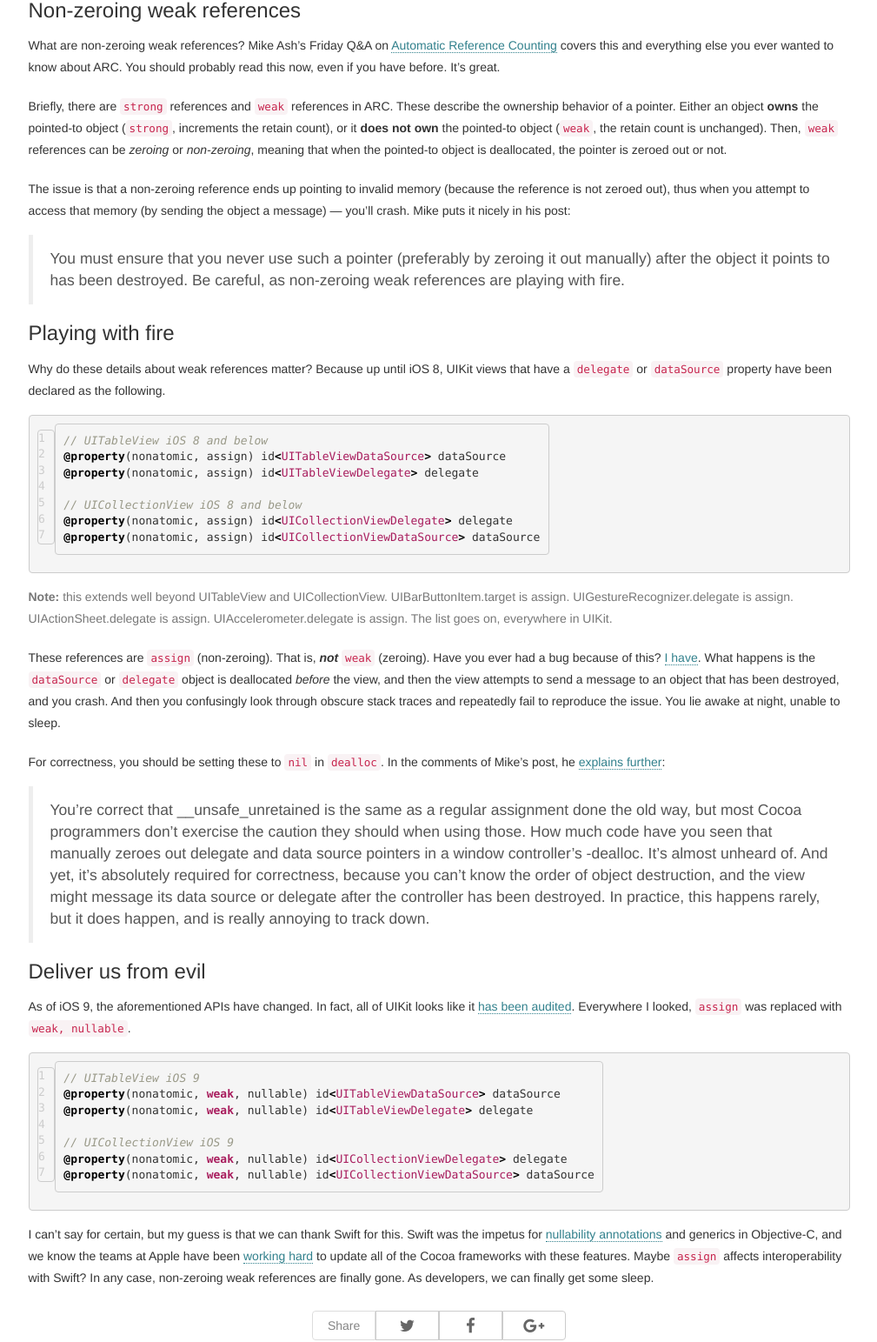
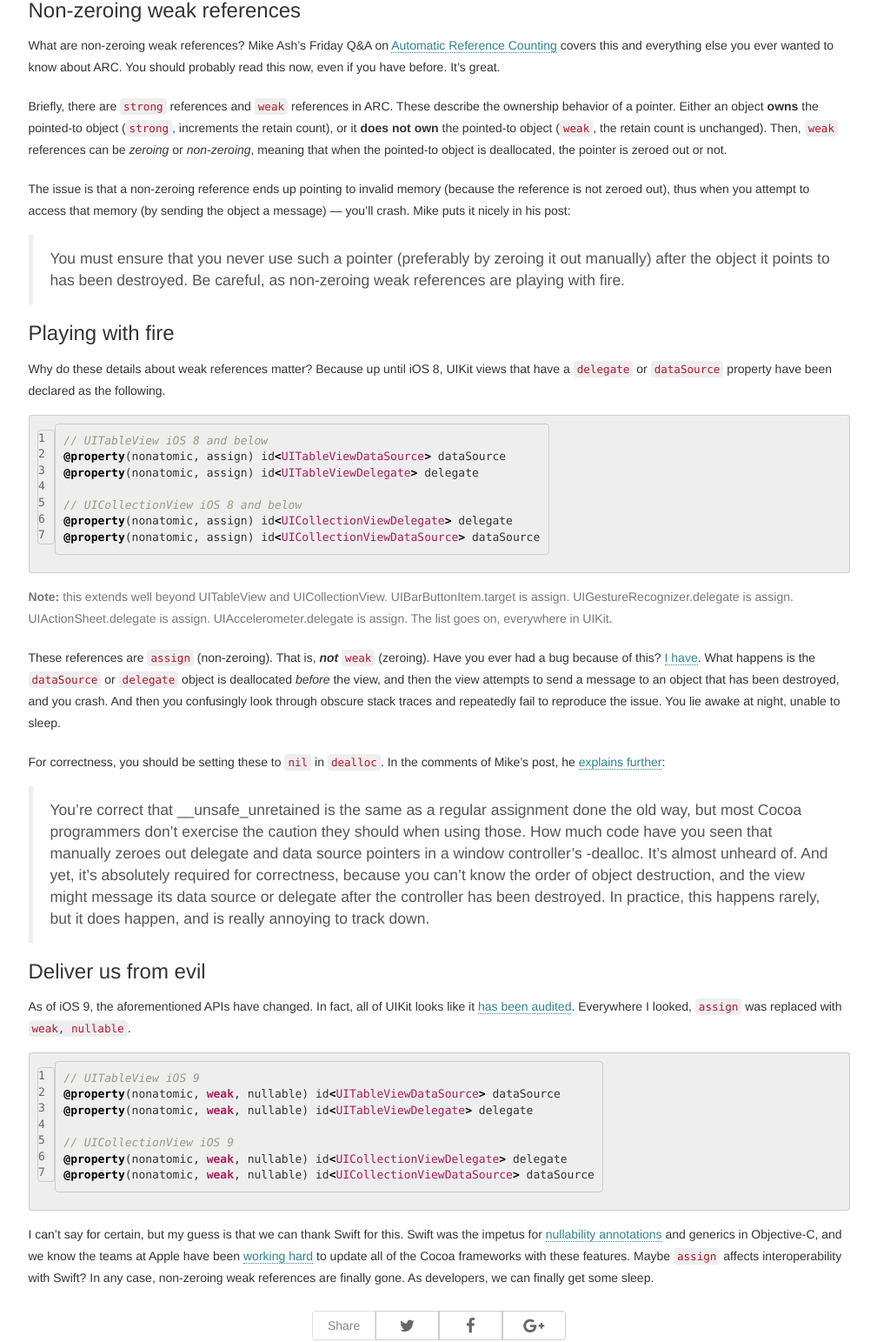
Before and after one commit to jessesquires/jessesquires.com, a Jekyll site: the page built from _posts/2015-10-14-UIKit-changes-in-iOS-9.md, in a window 1280 px wide. Shown: the part 472-2015 px from the top of the page at 87% size, without its empty margins (135-1144 px from the left). Built offline with Jekyll 4.4.1, drawn with Linux system fonts in a browser that asks for light colours; nearby versions of some CDN libraries; Markdown is read by kramdown in place of the engine named in the settings.

Commit message:
update syntax styles

```diff
--- a/css/syntax.css
+++ b/css/syntax.css
@@ -1,4 +1,6 @@
-.highlight { background: #ffffff; }
+code, pre { background-color: #eeeeee; }
+code { color: #b2182d; }
+.highlight { background: #eeeeee; }
 .highlight .c { color: #999988; font-style: italic } /* Comment */
 .highlight .err { color: #a61717; background-color: #e3d2d2 } /* Error */
 .highlight .k { color: #a81c5d; font-weight: bold } /* Keyword */
@@ -63,7 +65,7 @@
 .highlight .il { color: #009999 } /* Literal.Number.Integer.Long */
 
 /* Display line numbers like GitHub gists */
-.highlight .lineno { color: #cccccc; display:inline-block; padding: 0rem 1rem 0rem 0rem; border-right:1px solid #cccccc; }
+.highlight .lineno { color: #666666; display:inline-block; padding: 0rem 1rem 0rem 0rem; border-right:1px solid #cccccc; }
 .highlight pre code { display: block; white-space: pre; overflow-x: auto; word-wrap: normal; }
 
 /* Make line numbers unselectable: excludes line numbers from copy-paste user ops */
```
